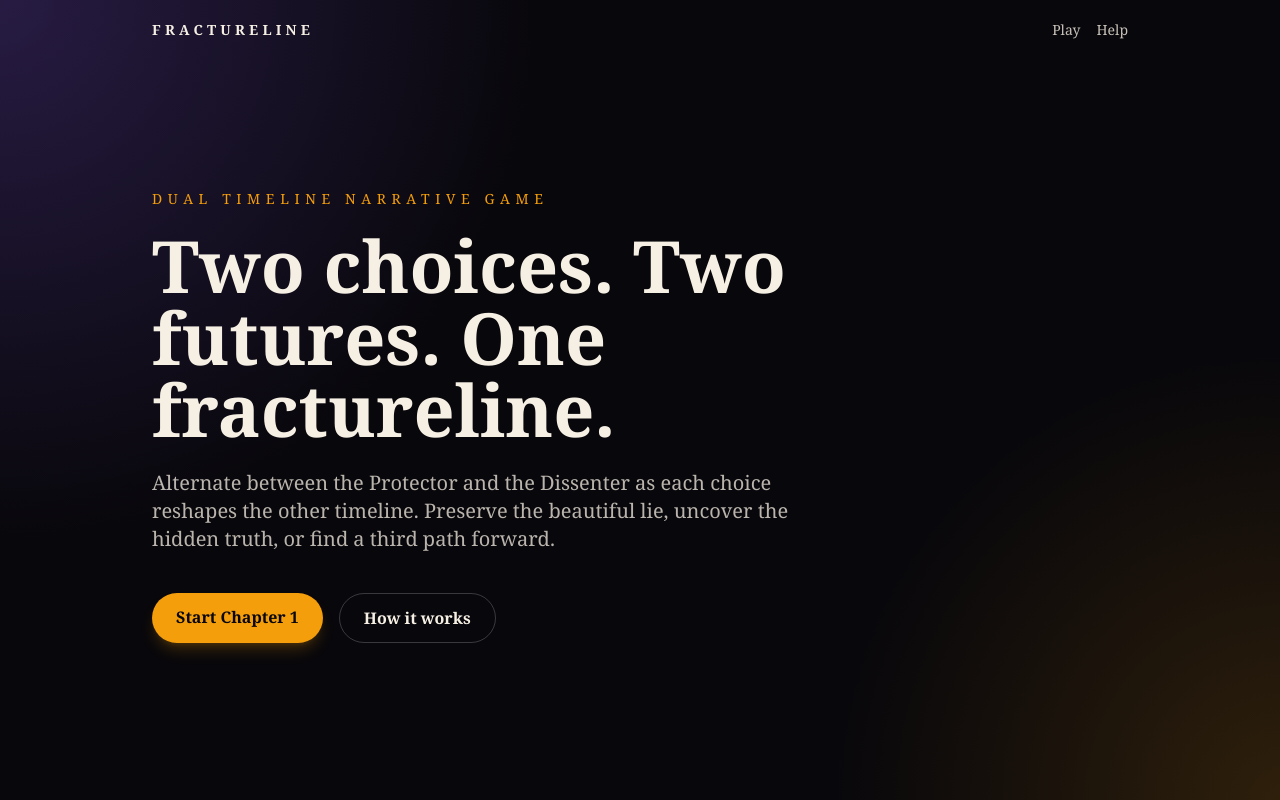
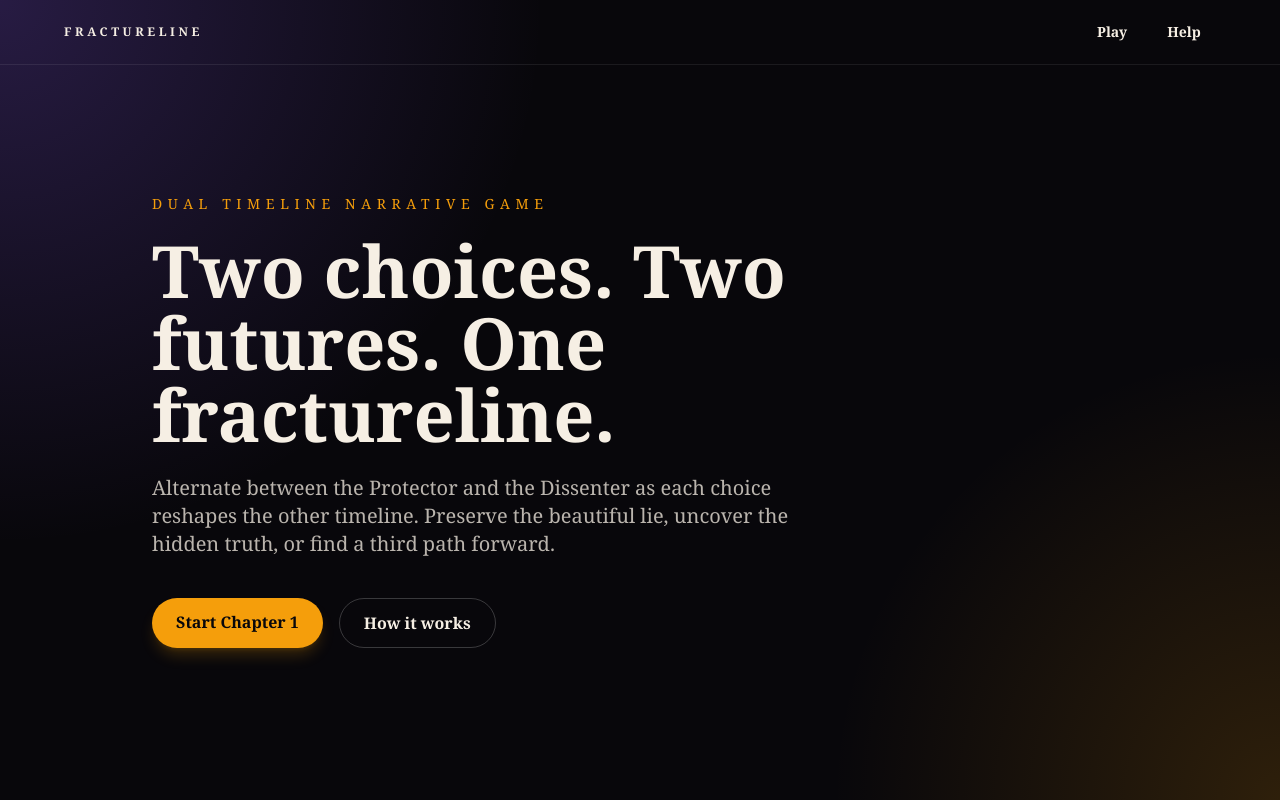
Before and after one commit to maniator/a-fracture-in-time, a Next.js app in the folder apps/web/: page / in a window 1280 px wide. Built offline with nearby package versions, Linux system fonts and the light colour scheme.

Commit message:
refactor: convert site nav to MUI

```diff
--- a/apps/web/components/site-nav.tsx
+++ b/apps/web/components/site-nav.tsx
@@ -1,15 +1,30 @@
 import Link from 'next/link';
+import AppBar from '@mui/material/AppBar';
+import Box from '@mui/material/Box';
+import Button from '@mui/material/Button';
+import Container from '@mui/material/Container';
+import Toolbar from '@mui/material/Toolbar';
+import Typography from '@mui/material/Typography';
 
 export function SiteNav() {
   return (
-    <nav className="mx-auto flex w-full max-w-5xl items-center justify-between px-6 py-5 text-sm text-ink/80">
-      <Link href="/" className="font-semibold tracking-[0.3em] text-ink uppercase">
-        Fractureline
-      </Link>
-      <div className="flex gap-4">
-        <Link className="hover:text-ember" href="/play">Play</Link>
-        <Link className="hover:text-ember" href="/help">Help</Link>
-      </div>
-    </nav>
+    <AppBar position="static" color="transparent" elevation={0} sx={{ borderBottom: '1px solid rgba(255,255,255,0.08)' }}>
+      <Container maxWidth="lg">
+        <Toolbar disableGutters sx={{ justifyContent: 'space-between', py: 1 }}>
+          <Typography
+            component={Link}
+            href="/"
+            variant="overline"
+            sx={{ color: 'text.primary', letterSpacing: '0.3em', textDecoration: 'none', fontWeight: 700 }}
+          >
+            Fractureline
+          </Typography>
+          <Box sx={{ display: 'flex', gap: 1 }}>
+            <Button component={Link} href="/play" color="inherit">Play</Button>
+            <Button component={Link} href="/help" color="inherit">Help</Button>
+          </Box>
+        </Toolbar>
+      </Container>
+    </AppBar>
   );
 }
```
